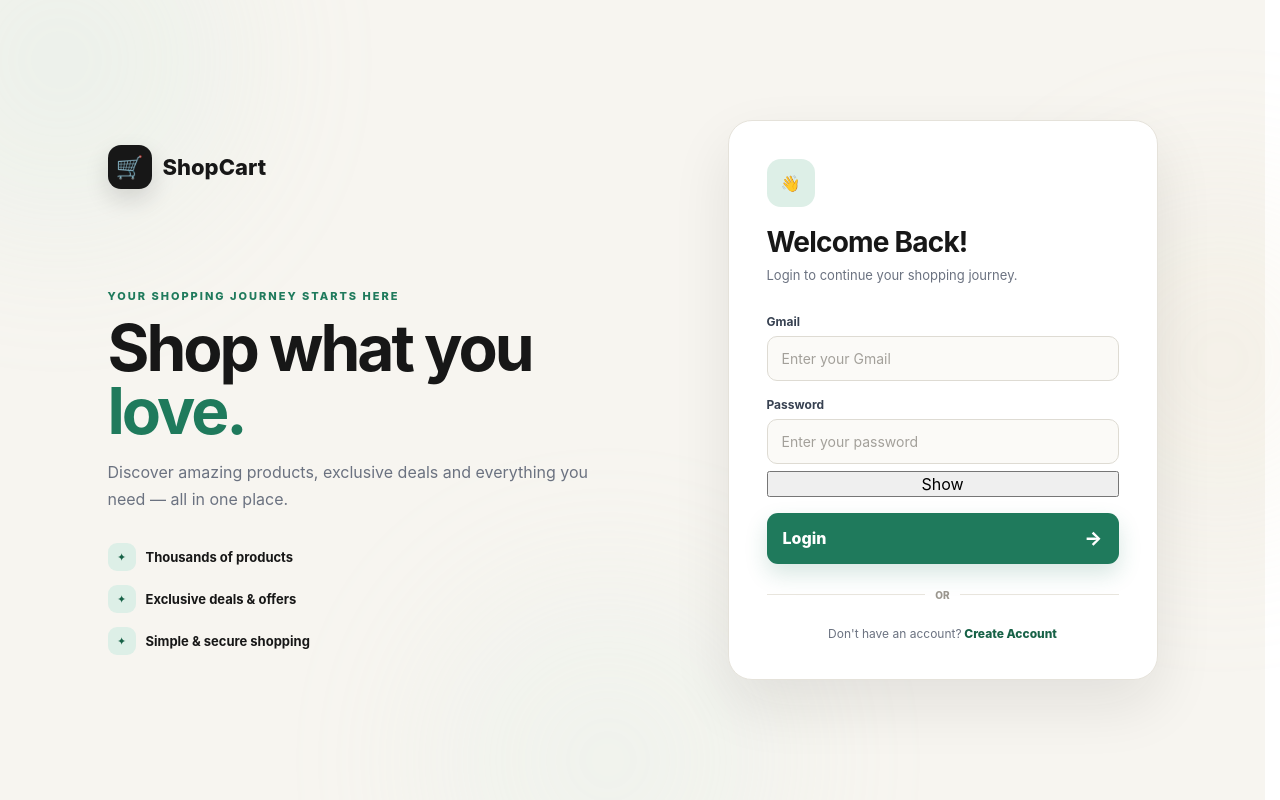
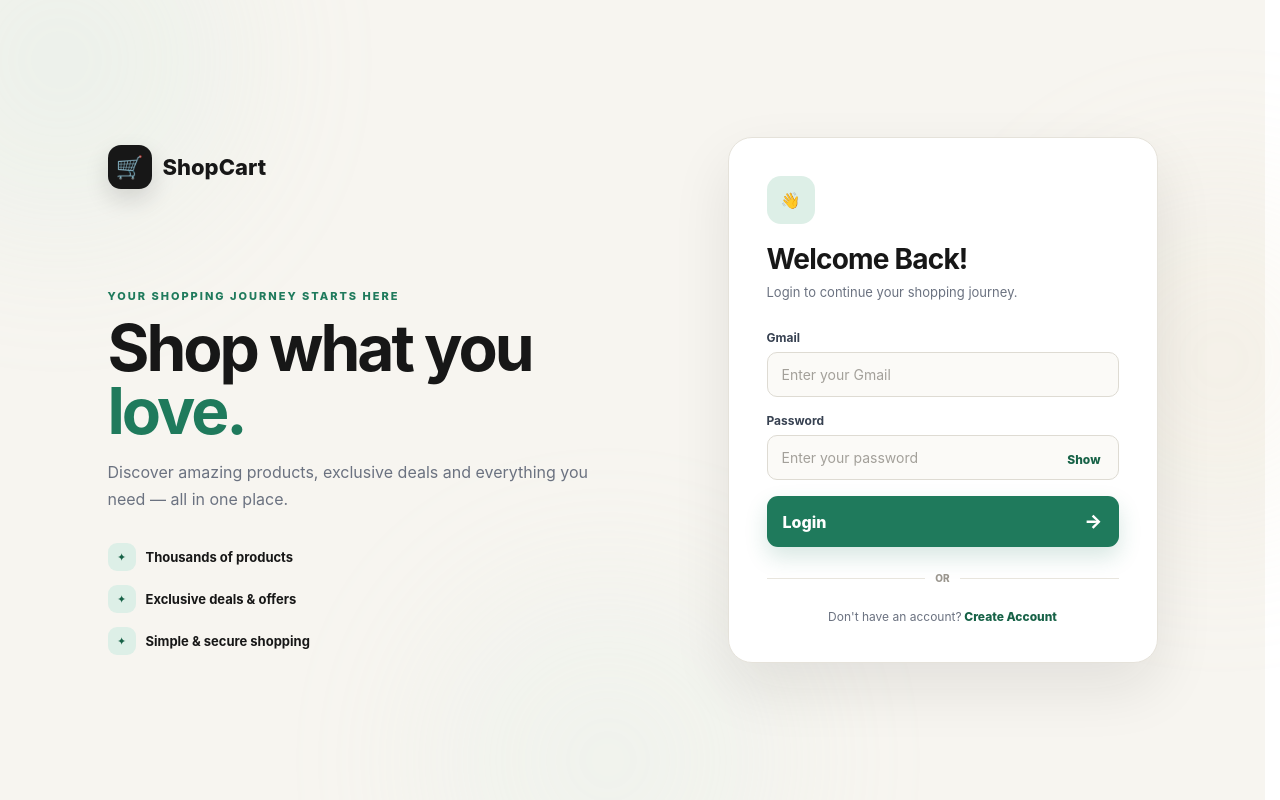
Before and after one commit to harish12-max/ShopCart, a React (Vite) app in the folder frontend/shopCart/: page /login in a window 1280 px wide. Built offline with nearby package versions, Linux system fonts and the light colour scheme; no server answers.

Commit message:
Prepare ShopCart for production deployment

```diff
--- a/frontend/shopCart/src/styles/login.css
+++ b/frontend/shopCart/src/styles/login.css
@@ -190,6 +190,33 @@
     transition: border-color .2s, box-shadow .2s, background .2s;
 }
 
+.input-group:has(.password-toggle) {
+    position: relative;
+}
+
+.input-group:has(.password-toggle) input {
+    padding-right: 72px;
+}
+
+.password-toggle {
+    position: absolute;
+    right: 12px;
+    bottom: 12px;
+    border: 0;
+    background: transparent;
+    color: #176247;
+    font: inherit;
+    font-size: 12px;
+    font-weight: 800;
+    cursor: pointer;
+}
+
+.password-toggle:focus-visible {
+    outline: 2px solid #1f7a5c;
+    outline-offset: 3px;
+    border-radius: 4px;
+}
+
 .input-group input::placeholder {
     color: #a3a09a;
 }
```
